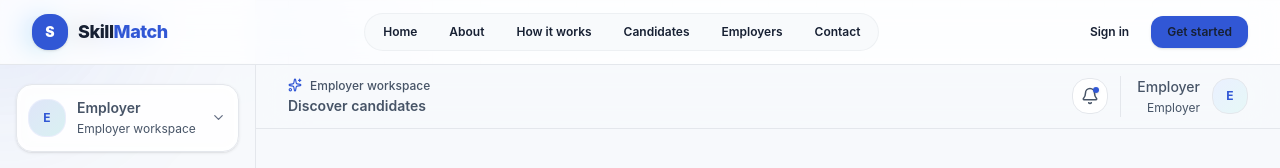
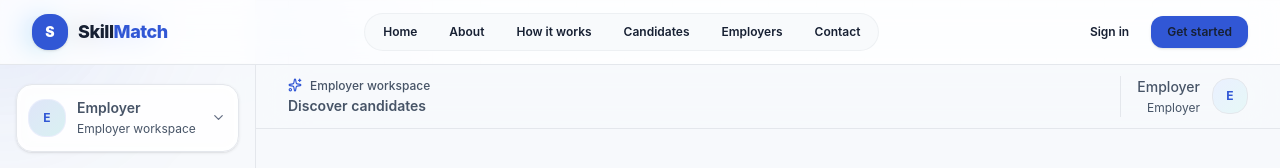
Before and after one commit to Yadelew-zemene/skill-match-platform, a Next.js app in the folder frontend/: page /employer/candidates in a window 1280 px wide. Shown: the top 168 px of the page. Built offline with nearby package versions, Linux system fonts and the light colour scheme.

Commit message:
Integrate notifications into employer layout

```diff
--- a/frontend/app/(protected)/employer/layout.tsx
+++ b/frontend/app/(protected)/employer/layout.tsx
@@ -7,7 +7,7 @@ import {
   PlusSquare,
   Briefcase,
   LogOut,
-  Bell,
+
   ChevronDown,
   Menu,
   X,
@@ -17,6 +17,8 @@ import {
 } from "lucide-react";
 import { useEffect, useState } from "react";
 import { useAuth } from "@/contexts/AuthContext";
+
+import NotificationBell from "@/components/notifications/NotificationBell";
 
 export default function EmployerLayout({
   children,
@@ -457,15 +459,9 @@ export default function EmployerLayout({
             </span>
           </Link>
 
-          <button
-            type="button"
-            className="relative flex h-9 w-9 items-center justify-center rounded-xl border border-[var(--border)] bg-[var(--surface)] text-[var(--text-secondary)]"
-            aria-label="Notifications"
-          >
-            <Bell size={17} />
+          {/* Notifications */}
 
-            <span className="absolute right-2 top-2 h-1.5 w-1.5 rounded-full bg-[var(--primary)]" />
-          </button>
+          <NotificationBell />
         </header>
 
         {/* =======================================================
@@ -488,15 +484,8 @@ export default function EmployerLayout({
           {/* Header actions */}
           <div className="ml-auto flex items-center gap-3">
             {/* Notifications */}
-            <button
-              type="button"
-              className="relative flex h-9 w-9 items-center justify-center rounded-xl border border-[var(--border)] bg-[var(--surface)] text-[var(--text-secondary)] transition-all duration-300 hover:border-[var(--primary)]/20 hover:bg-[var(--primary-light)] hover:text-[var(--primary)]"
-              aria-label="Notifications"
-            >
-              <Bell size={18} />
 
-              <span className="absolute right-2 top-2 h-1.5 w-1.5 rounded-full bg-[var(--primary)] shadow-sm shadow-[var(--primary)]/50" />
-            </button>
+<NotificationBell />
 
             {/* User */}
             <div className="hidden items-center gap-3 border-l border-[var(--border)] pl-4 sm:flex">
```
